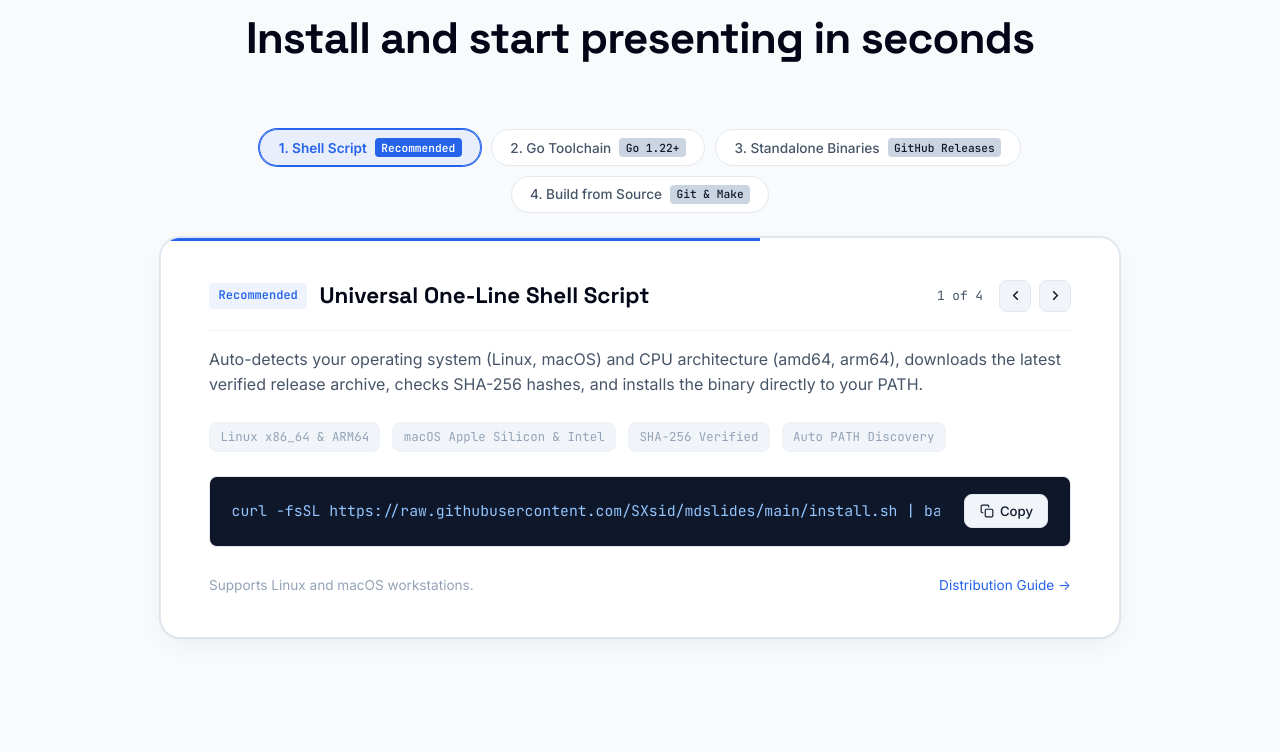
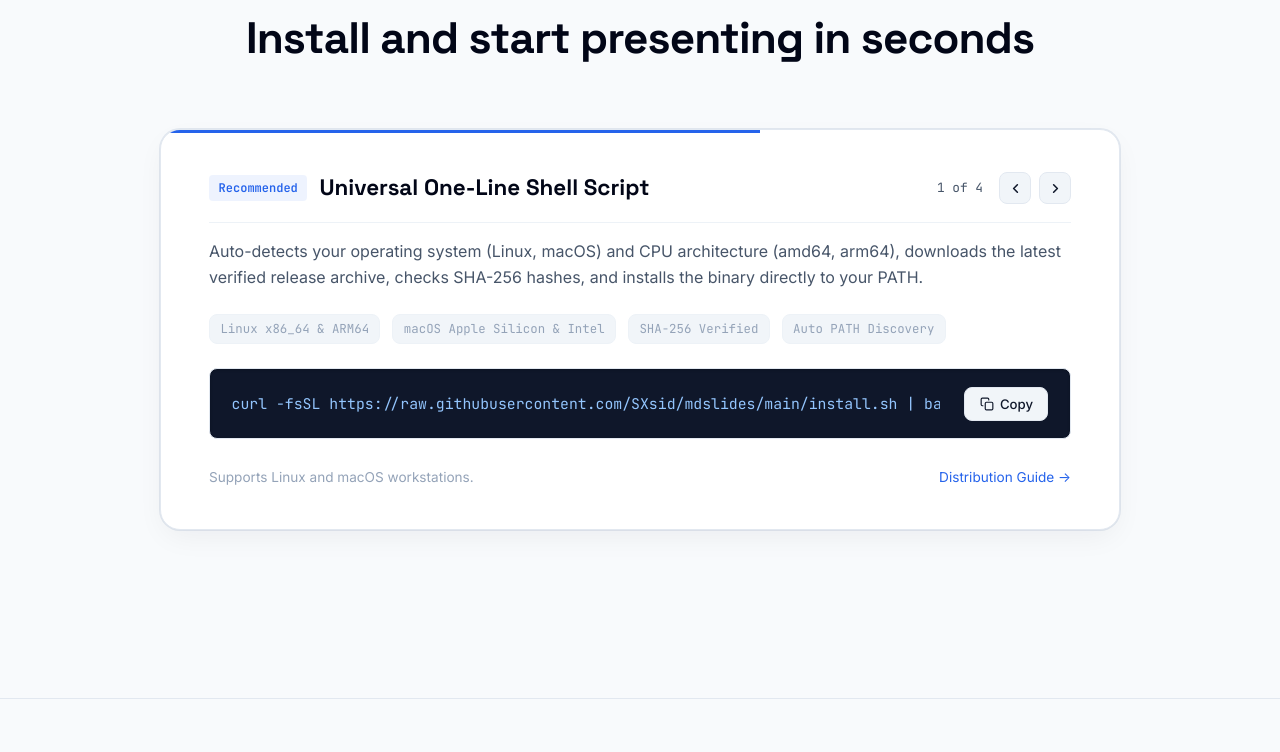
Before and after one commit to SXsid/mdslides, a plain HTML site: page index.html in a window 1280 px wide. Shown: the part 3480-4232 px from the top of the page. Drawn offline with Linux system fonts and the light colour scheme; a script that the page names is missing.

Commit message:
refactor(landing): remove awkward tab buttons from installation section

```diff
--- a/assets/css/styles.css
+++ b/assets/css/styles.css
@@ -661,59 +661,7 @@
   margin: 3rem auto 0;
 }
 
-/* Tabs Switcher */
-.install-tabs {
-  display: flex;
-  align-items: center;
-  justify-content: center;
-  flex-wrap: wrap;
-  gap: 0.625rem;
-  margin-bottom: 1.5rem;
-}
 
-.install-tab-btn {
-  background: var(--bg-surface);
-  border: 1px solid var(--border);
-  color: var(--fg-muted);
-  border-radius: var(--radius-full);
-  padding: 0.5rem 1.15rem;
-  font-family: var(--font-body);
-  font-size: 0.85rem;
-  font-weight: 500;
-  display: inline-flex;
-  align-items: center;
-  gap: 0.5rem;
-  cursor: pointer;
-  transition: all var(--transition-fast);
-}
-
-.install-tab-btn:hover {
-  color: var(--fg-heading);
-  border-color: var(--border-hover);
-  background: var(--bg-surface-elevated);
-}
-
-.install-tab-btn.active {
-  background: var(--accent-subtle);
-  border-color: var(--accent);
-  color: var(--accent);
-  font-weight: 600;
-  box-shadow: 0 0 0 1px var(--accent);
-}
-
-.install-tab-badge {
-  font-family: var(--font-mono);
-  font-size: 0.7rem;
-  padding: 0.15rem 0.4rem;
-  background: var(--border-hover);
-  border-radius: var(--radius-xs);
-  color: var(--fg);
-}
-
-.install-tab-btn.active .install-tab-badge {
-  background: var(--accent);
-  color: #ffffff;
-}
 
 /* Slideshow Card */
 .install-carousel-card {
--- a/assets/js/installer.js
+++ b/assets/js/installer.js
@@ -7,7 +7,6 @@
     if (!wrapper) return;
 
     const slides = wrapper.querySelectorAll(".install-slide");
-    const tabs = wrapper.querySelectorAll(".install-tab-btn");
     const progressBar = document.getElementById("install-timer-bar");
 
     if (slides.length === 0) return;
@@ -20,13 +19,6 @@
       // Toggle active slide
       slides.forEach((slide, idx) => {
         slide.classList.toggle("active", idx === current);
-      });
-
-      // Toggle active tab
-      tabs.forEach((tab, idx) => {
-        const isActive = idx === current;
-        tab.classList.toggle("active", isActive);
-        tab.setAttribute("aria-selected", isActive ? "true" : "false");
       });
 
       // Update counters across all slides
@@ -76,19 +68,8 @@
       }
     }
 
-    // Delegated click handler on wrapper for all tabs and nav buttons
+    // Delegated click handler on wrapper for nav buttons
     wrapper.addEventListener("click", (e) => {
-      // Tab click
-      const tab = e.target.closest(".install-tab-btn");
-      if (tab) {
-        const targetIndex = parseInt(tab.getAttribute("data-tab-index"), 10);
-        if (!isNaN(targetIndex)) {
-          goToSlide(targetIndex);
-          startAutoPlay();
-        }
-        return;
-      }
-
       // Previous button click
       const prev = e.target.closest(".install-nav-prev, [data-install-nav='prev']");
       if (prev) {
--- a/index.html
+++ b/index.html
@@ -326,26 +326,6 @@
         </div>
 
         <div class="install-slideshow-wrapper">
-          <!-- Step Navigation Tabs -->
-          <div class="install-tabs" role="tablist" aria-label="Installation methods">
-            <button class="install-tab-btn active" role="tab" aria-selected="true" data-tab-index="0">
-              <span>1. Shell Script</span>
-              <span class="install-tab-badge">Recommended</span>
-            </button>
-            <button class="install-tab-btn" role="tab" aria-selected="false" data-tab-index="1">
-              <span>2. Go Toolchain</span>
-              <span class="install-tab-badge">Go 1.22+</span>
-            </button>
-            <button class="install-tab-btn" role="tab" aria-selected="false" data-tab-index="2">
-              <span>3. Standalone Binaries</span>
-              <span class="install-tab-badge">GitHub Releases</span>
-            </button>
-            <button class="install-tab-btn" role="tab" aria-selected="false" data-tab-index="3">
-              <span>4. Build from Source</span>
-              <span class="install-tab-badge">Git &amp; Make</span>
-            </button>
-          </div>
-
           <!-- Slideshow Card -->
           <div class="install-carousel-card install-slideshow">
             <!-- Gentle Countdown Timer Bar -->
```
